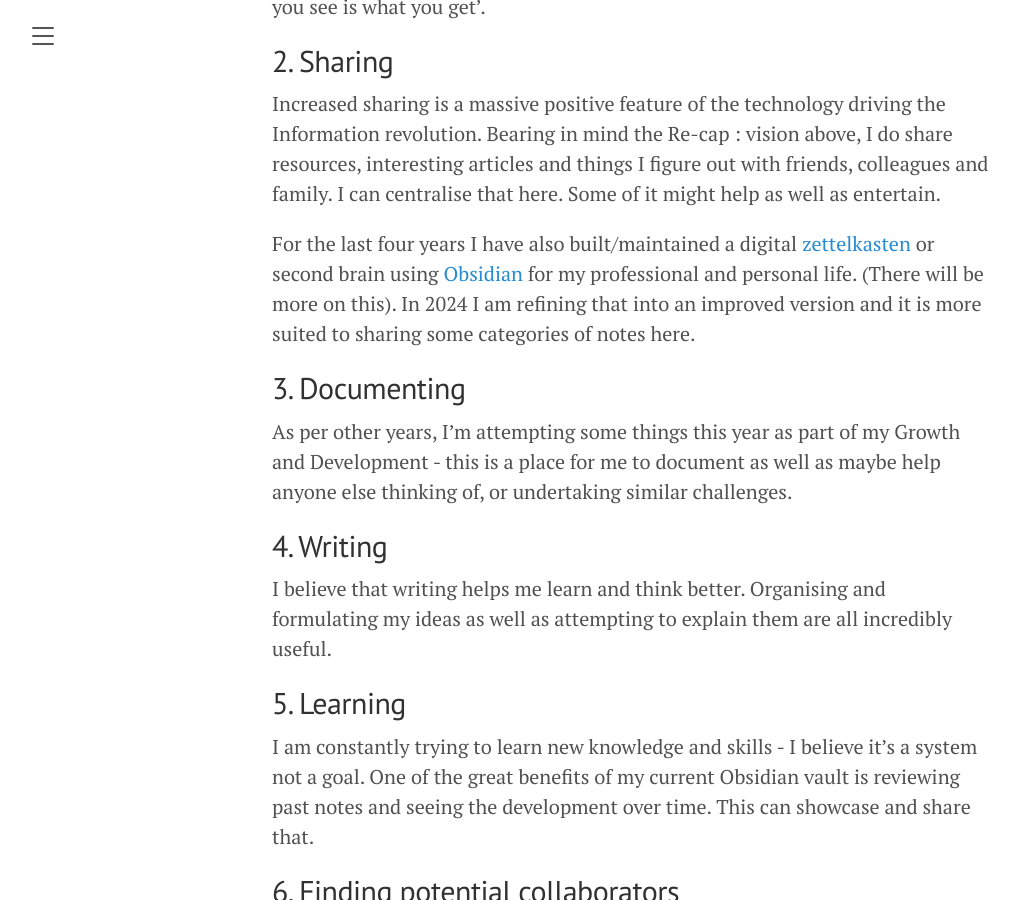
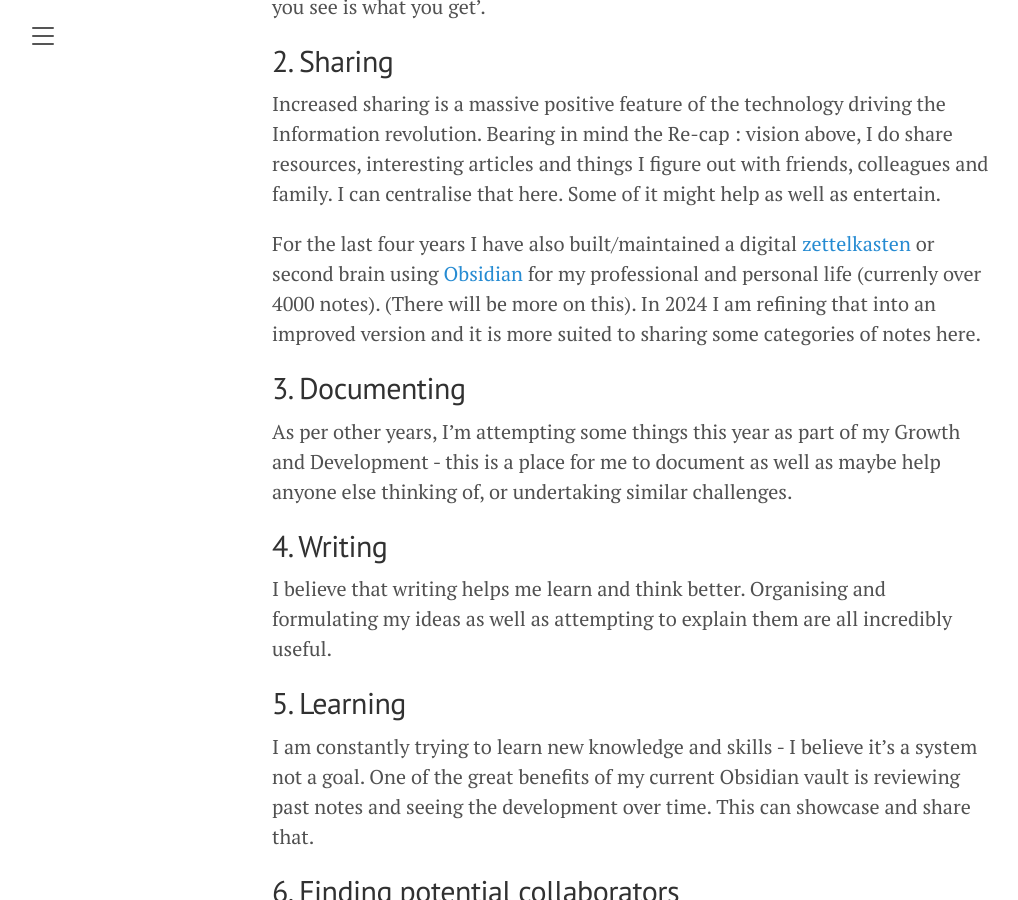
Before and after one commit to kevanchristmas/kevanchristmas.gitHub.io, a Jekyll site: the page built from _posts/2024-02-02-whats it for.md, in a window 1280 px wide and 900 px high, scrolled down 1683 px. Shown: the whole window, without its empty margins (8-1026 px from the left). Built offline with Jekyll 4.4.1, drawn with Linux system fonts in a browser that asks for light colours.

Commit message:
Update content
Added number of zk notes

```diff
--- a/_posts/2024-02-02-whats it for.md
+++ b/_posts/2024-02-02-whats it for.md
@@ -46,7 +46,7 @@ I'm not anti LinkedIn and happy to be there - I'm just trying to add some 'what
 
 Increased sharing is a massive positive feature of the technology driving the Information revolution. Bearing in mind the Re-cap : vision above, I do share resources, interesting articles and things I figure out with friends, colleagues and family. I can centralise that here. Some of it might help as well as entertain.
 
-For the last four years I have also built/maintained a digital [zettelkasten](https://zettelkasten.de/introduction/) or second brain using [Obsidian](https://obsidian.md/) for my professional and personal life. (There will be more on this). In 2024 I am refining that into an improved version and it is more suited to sharing some categories of notes here.
+For the last four years I have also built/maintained a digital [zettelkasten](https://zettelkasten.de/introduction/) or second brain using [Obsidian](https://obsidian.md/) for my professional and personal life (currenly over 4000 notes). (There will be more on this). In 2024 I am refining that into an improved version and it is more suited to sharing some categories of notes here.
 
 ## 3. Documenting
 
```
